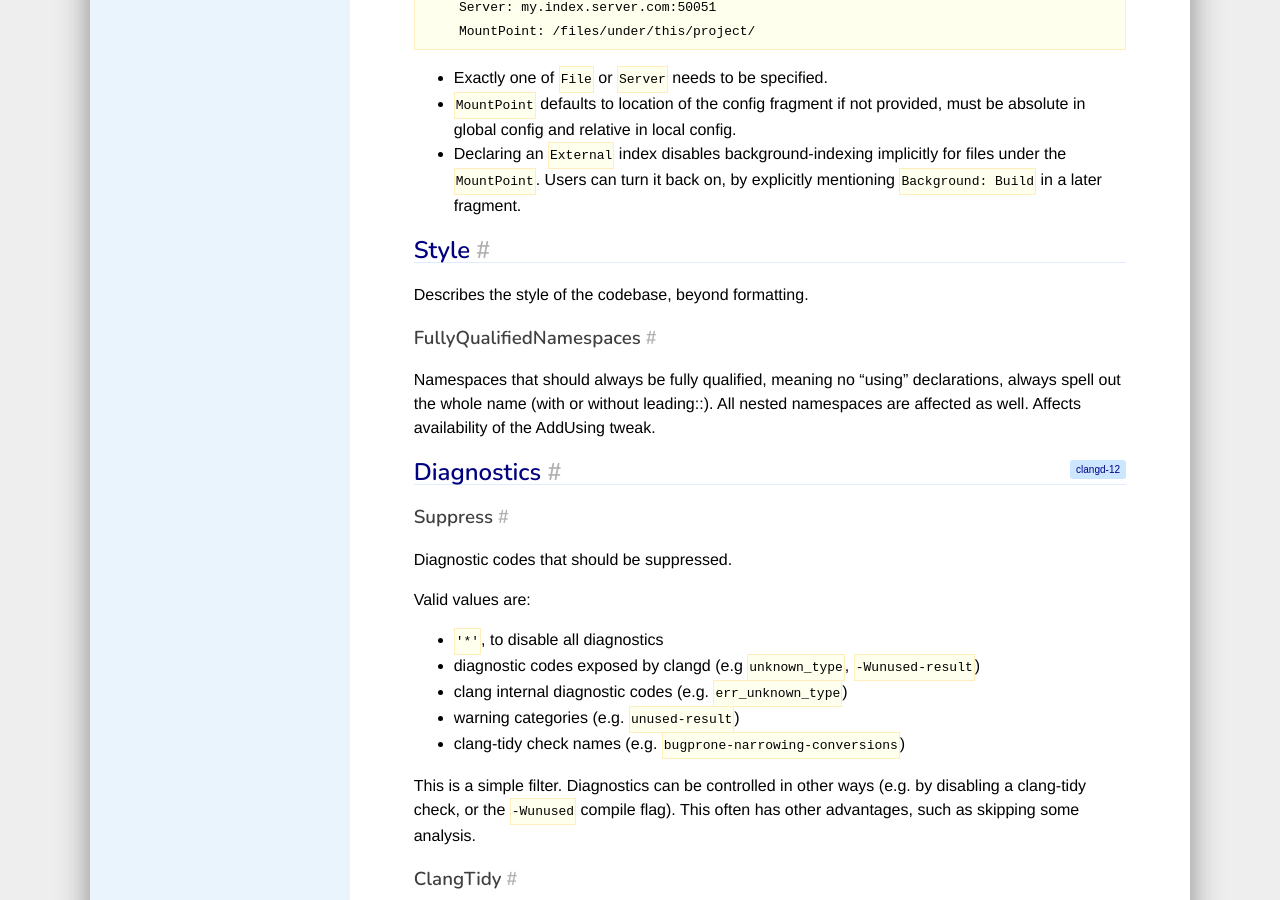
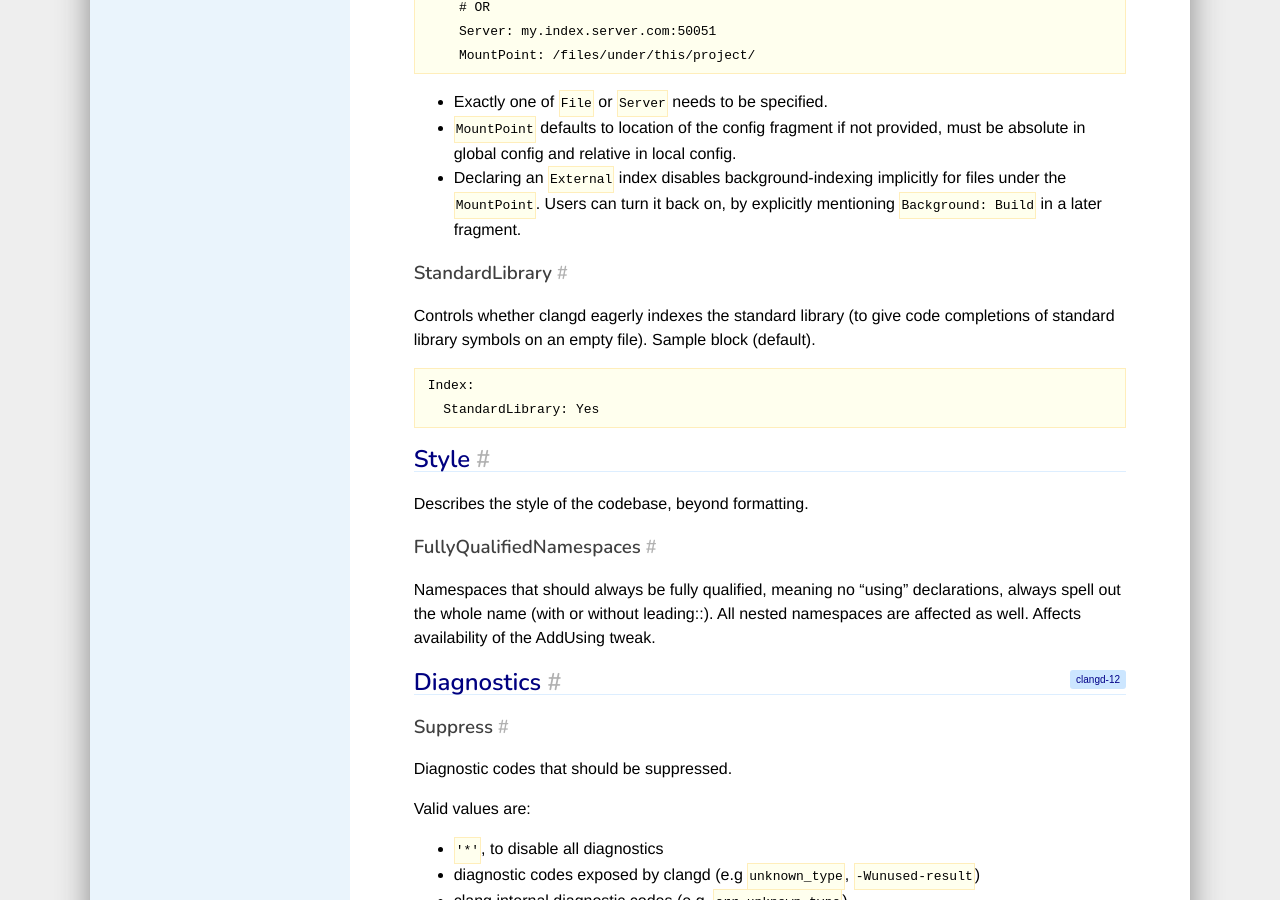
Before and after one commit to llvm/clangd-www, a Jekyll site: the page built from config.md, in a window 1280 px wide and 900 px high, scrolled down 4530 px. Built offline with Jekyll 4.4.1, drawn with Linux system fonts in a browser that asks for light colours; our own code applies the rules of GitHub Pages for plain Markdown files.

Commit message:
Add documentation for the new Index:StandardLibrary config.

````diff
--- a/config.md
+++ b/config.md
@@ -192,6 +192,18 @@ Index:
   files under the `MountPoint`. Users can turn it back on, by explicitly
   mentioning `Background: Build` in a later fragment.
 
+### StandardLibrary
+{:.v16}
+
+Controls whether clangd eagerly indexes the standard library (to give
+code completions of standard library symbols on an empty file). Sample block
+(default).
+
+```
+Index:
+  StandardLibrary: Yes
+```
+
 ## Style
 
 Describes the style of the codebase, beyond formatting.
````
